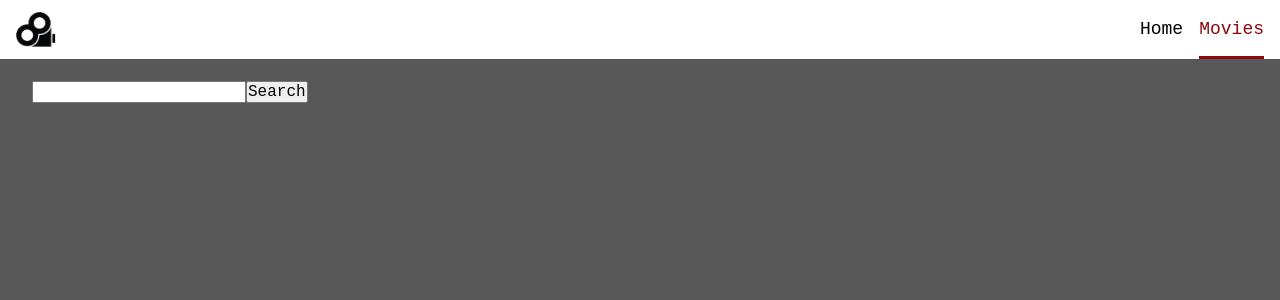
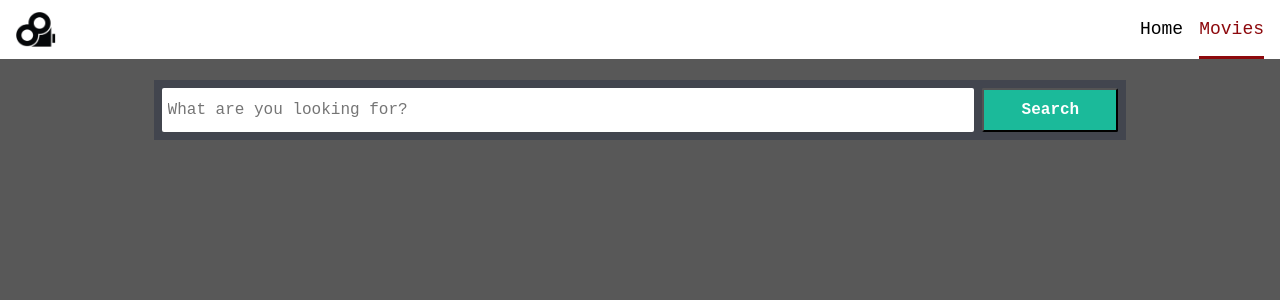
Before and after one commit to jackavryashnik/goit-react-hw-05, a React (Vite) app: page /movies in a window 1280 px wide. Shown: the top 300 px of the page. Built offline with nearby package versions, Linux system fonts and the light colour scheme; a web font is replaced by a local one.

Commit message:
style search

```diff
--- a/src/components/App/App.jsx
+++ b/src/components/App/App.jsx
@@ -4,7 +4,7 @@ import Loader from '../Loader/Loader';
 import Layout from '../Layout/Layout';
 
 const HomePage = lazy(() => import('../../pages/HomePage/HomePage'));
-const MoviesPage = lazy(() => import('../../pages/MoviesPage'));
+const MoviesPage = lazy(() => import('../../pages/MoviesPage/MoviesPage'));
 const MovieDetailsPage = lazy(() => import('../../pages/MovieDetailsPage/MovieDetailsPage'));
 const NotFoundPage = lazy(() => import('../../pages/NotFoundPage/NotFoundPage'));
 const MovieCast = lazy(() => import('../MovieCast/MovieCast'));
--- a/src/pages/MoviesPage.jsx
+++ b/src/pages/MoviesPage/MoviesPage.jsx
@@ -1,10 +1,11 @@
 import { useEffect, useState } from 'react';
 import { Formik, Field, Form } from 'formik';
-import { searchMovie } from '../api';
+import { searchMovie } from '../../api';
 import { useSearchParams } from 'react-router-dom';
-import MovieList from '../components/MovieList/MovieList';
-import Loader from '../components/Loader/Loader';
-import Error from '../components/Error/Error';
+import MovieList from '../../components/MovieList/MovieList';
+import Loader from '../../components/Loader/Loader';
+import Error from '../../components/Error/Error';
+import css from './MoviesPage.module.css'
 
 const MoviesPage = () => {
   const [movies, setMovies] = useState([]);
@@ -49,9 +50,11 @@ const MoviesPage = () => {
         }}
         onSubmit={handleSubmit}
       >
-        <Form>
-          <Field name="query" />
-          <button type="submit">Search</button>
+        <Form className={css.search}>
+          <div className={css.formField}>
+            <Field name="query" className={css.input} placeholder="What are you looking for?"/>
+            <button className={css.button} type="submit">Search</button>
+          </div>
         </Form>
       </Formik>
 
--- /dev/null
+++ b/src/pages/MoviesPage/MoviesPage.module.css
@@ -0,0 +1,85 @@
+  .button {
+    background-color: #1bba9a;
+    color: #fff;
+    font-weight: bold;
+    padding: .625rem .375rem;
+  }
+
+  .button:focus,
+  .button:hover {
+    background-color: #1bba9a;
+  }
+
+  .input ::placeholder {
+    color: #42454e;
+  }
+
+  .input {
+    appearance: none;
+    border: none;
+    font: inherit;
+    margin: 0;
+    outline: 0;
+    padding: 0;
+  }
+
+  .button {
+    appearance: textfield;
+    box-sizing: content-box;
+  }
+
+  .button::-webkit-search-cancel-button,
+  .button::-webkit-search-decoration {
+    appearance: none;
+  }
+
+  .button {
+    cursor: pointer;
+  }
+
+  .formField {
+    display: flex;
+    flex-wrap: wrap;
+    gap: 0.5rem;
+  }
+
+  .input {
+    flex-grow: 1;
+  }
+
+  .search {
+    background-color: #42454e;
+    border-radius: #fff;
+    font-size: .75rem;
+    padding: .5rem;
+    margin-bottom: 32px;
+  }
+
+  .search .input,
+  .search .button {
+    border-radius: .125rem;
+  }
+
+  .search .input {
+    background-color: #fff;
+    color: #42454e;
+    padding: .625rem .375rem;
+  }
+
+  @media (min-width: 768px) {
+    .button {
+        width: 120px;
+    }
+  }
+
+  @media (min-width: 1280px) {
+    .search {
+        width: 80%;
+        margin-left: auto;
+        margin-right: auto;
+    }
+    .input,
+    .button {
+        font-size: 16px;
+    }
+  }
```
